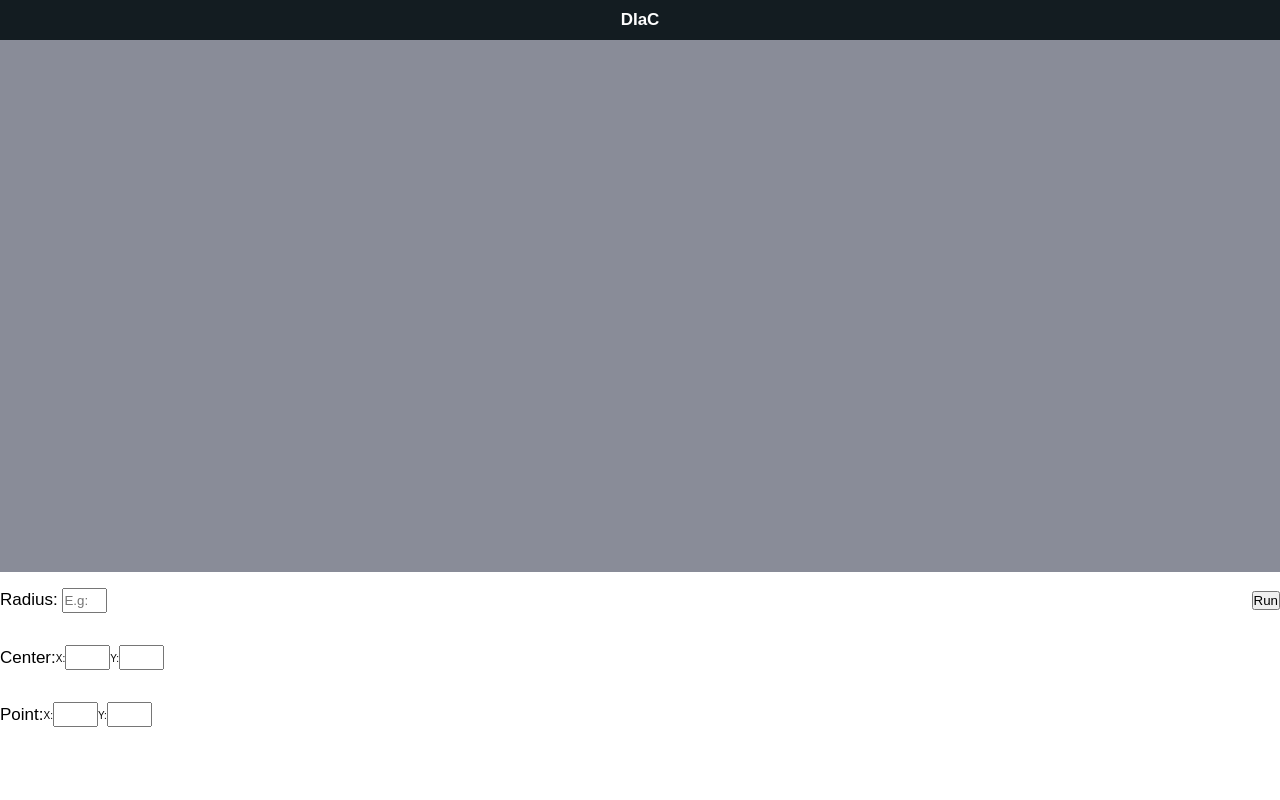
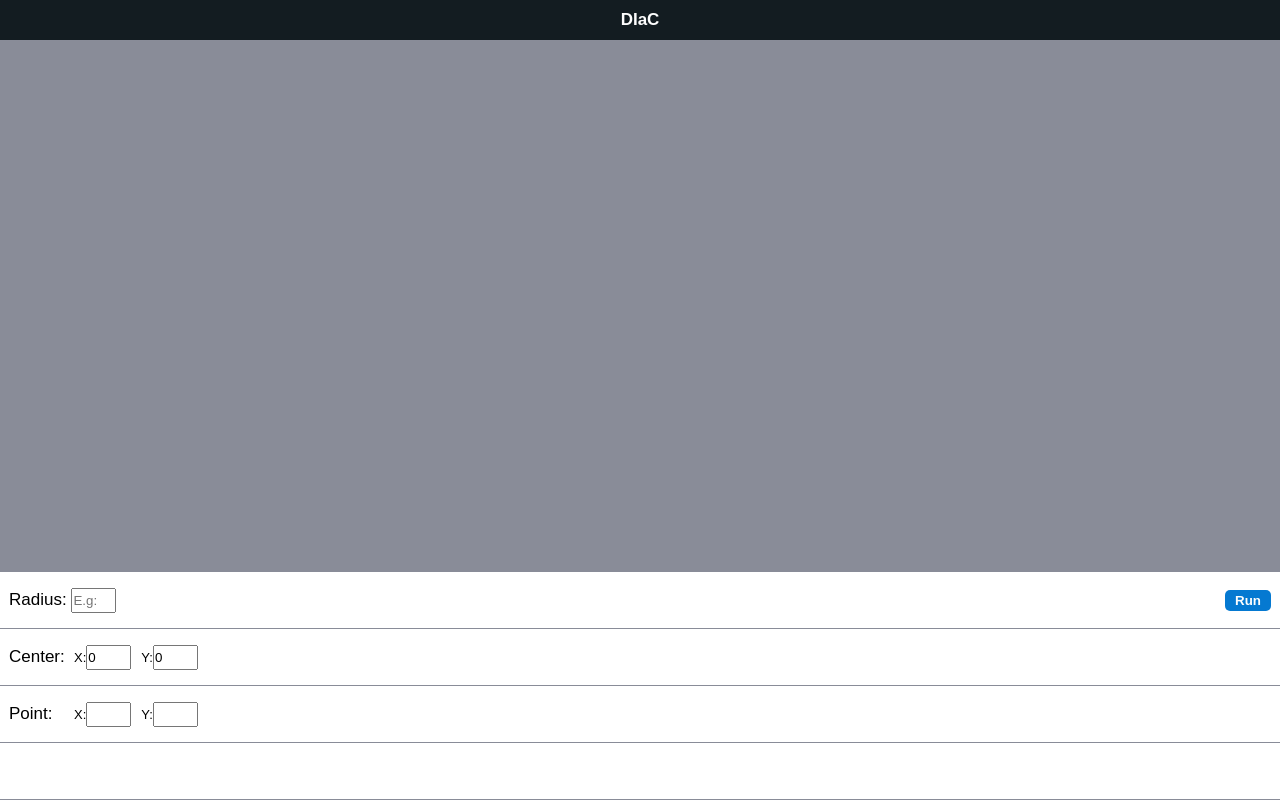
Before and after one commit to IrvingJuarez/DotInACircle, a React app: page / in a window 1280 px wide. Built offline with nearby package versions, Linux system fonts and the light colour scheme.

Commit message:
The input field structure is alredy done

```diff
--- a/src/components/InputField.jsx
+++ b/src/components/InputField.jsx
@@ -20,26 +20,26 @@ const InputField = () => (
             <div className="inputField-container_center-field">
                 <h2>Center:</h2>
 
-                <div>
+                <div className="coordinate-input">
                     <label htmlFor="center-x">X:</label>
-                    <input type="number" id="center-x" />
+                    <input type="number" id="center-x" value="0" />
                 </div>
 
-                <div>
+                <div className="coordinate-input">
                     <label htmlFor="center-y">Y:</label>
-                    <input type="number" id="center-y" />
+                    <input type="number" id="center-y" value="0" />
                 </div>
             </div>
 
             <div className="inputField-container_point-field">
                 <h2>Point:</h2>
 
-                <div>
+                <div className="coordinate-input">
                     <label htmlFor="point-x">X:</label>
                     <input type="number" id="point-x" />
                 </div>
 
-                <div>
+                <div className="coordinate-input">
                     <label htmlFor="point-y">Y:</label>
                     <input type="number" id="point-y" />
                 </div>
--- a/src/styles/InputField.scss
+++ b/src/styles/InputField.scss
@@ -8,17 +8,25 @@
     & > div{
         width: 100%;
         height: 25%;
+        padding: 0 9px;
         display: flex;
         align-items: center;
+        border-bottom: 1px solid $primary-clear-color;
 
         h2{
             @include input-field_title;
+        }
+
+        .coordinate-input{
+            margin: 0 5px;
+            font-size: 1.3rem;
         }
     }
 
     input{
         width: 45px;
         height: 25px;
+        outline-color: $contrast-color;
     }
 
     &_header{
@@ -27,5 +35,9 @@
         label{
             @include input-field_title;
         }
+
+        button{
+            @include button;
+        }
     }
 }
--- a/src/styles/globals.scss
+++ b/src/styles/globals.scss
@@ -28,6 +28,16 @@ main{
 
 // Mixins
 @mixin input-field_title{
+    width: 60px;
     font-size: 1.7rem;
     font-weight: 100;
 }
+
+@mixin button{
+    padding: 3px 10px;
+    background-color: $contrast-color;
+    border-radius: 5px;
+    border: none;
+    color: $primary-color;
+    font-weight: 600;
+}
```
